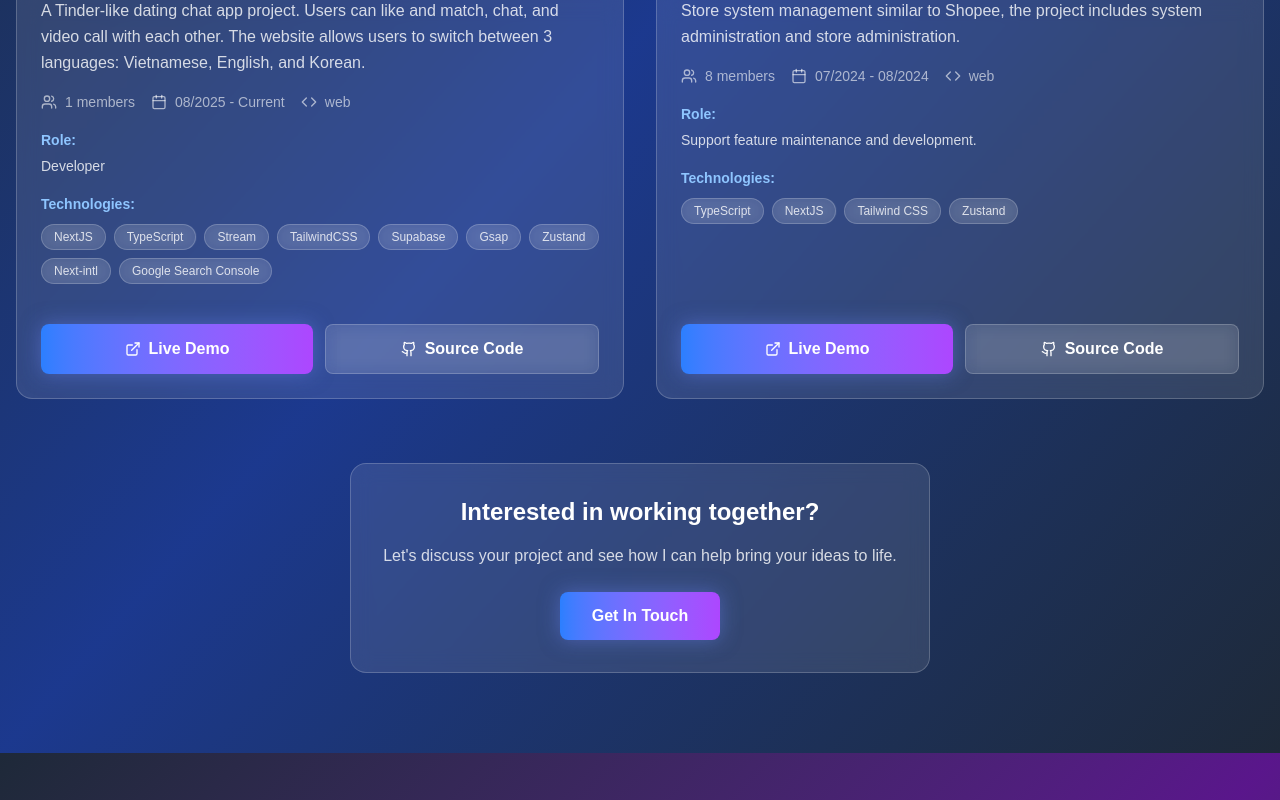
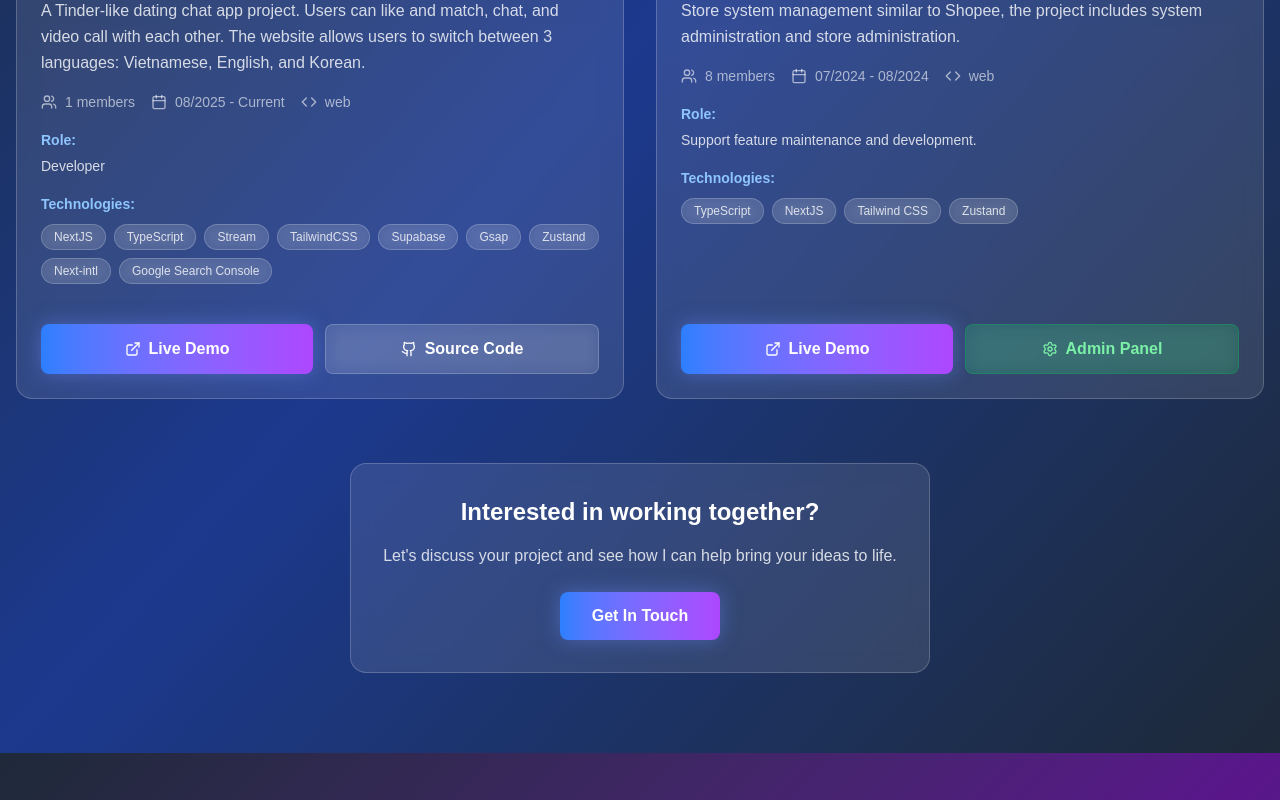
Before and after one commit to tranminhthang1606/TMT_Portfolio, a Next.js app: page / in a window 1280 px wide. Shown: the part 7658-8458 px from the top of the page. Built offline with nearby package versions, Linux system fonts and the light colour scheme.

Commit message:
fix: if has 2 link projects

```diff
--- a/src/components/Projects.tsx
+++ b/src/components/Projects.tsx
@@ -4,7 +4,7 @@ import { motion } from 'framer-motion';
 import { useInView } from 'react-intersection-observer';
 import { projects } from '@/data/portfolio';
 import { useState } from 'react';
-import { ExternalLink, Github, Users, Calendar, Code } from 'lucide-react';
+import { ExternalLink, Github, Users, Calendar, Code, Settings } from 'lucide-react';
 
 export default function Projects() {
   const [selectedCategory, setSelectedCategory] = useState('All');
@@ -183,13 +183,14 @@ export default function Projects() {
 
 
                   {/* Action Buttons */}
-                  <div className="flex gap-3 mt-auto pt-6">
+                  {(project.live || project.github || project.admin) && (
+                    <div className={`flex gap-3 mt-auto pt-6 ${(project.live && project.github) || (project.live && project.admin) || (project.github && project.admin) ? '' : 'justify-center'}`}>
                       {project.live && (
                         <a
                           href={project.live}
                           target="_blank"
                           rel="noopener noreferrer"
-                        className="flex-1 flex items-center justify-center gap-2 px-4 py-3 bg-gradient-to-r from-blue-500 to-purple-500 text-white rounded-lg font-semibold hover:from-blue-600 hover:to-purple-600 transition-all duration-300 glow min-h-[44px]"
+                          className={`flex items-center justify-center gap-2 px-4 py-3 bg-gradient-to-r from-blue-500 to-purple-500 text-white rounded-lg font-semibold hover:from-blue-600 hover:to-purple-600 transition-all duration-300 glow min-h-[44px] ${(project.live && project.github) || (project.live && project.admin) ? 'flex-1' : 'w-full'}`}
                         >
                           <ExternalLink className="w-4 h-4" />
                           Live Demo
@@ -200,13 +201,25 @@ export default function Projects() {
                           href={project.github}
                           target="_blank"
                           rel="noopener noreferrer"
-                        className="flex-1 flex items-center justify-center gap-2 px-4 py-3 bg-white/10 backdrop-blur-sm text-white rounded-lg font-semibold hover:bg-white/20 transition-all duration-300 border border-white/20 min-h-[44px]"
+                          className={`flex items-center justify-center gap-2 px-4 py-3 bg-white/10 backdrop-blur-sm text-white rounded-lg font-semibold hover:bg-white/20 transition-all duration-300 border border-white/20 min-h-[44px] ${(project.live && project.github) ? 'flex-1' : 'w-full'}`}
                         >
                           <Github className="w-4 h-4" />
                           Source Code
                         </a>
                       )}
+                      {project.admin && (
+                        <a
+                          href={project.admin}
+                          target="_blank"
+                          rel="noopener noreferrer"
+                          className={`flex items-center justify-center gap-2 px-4 py-3 bg-green-500/20 backdrop-blur-sm text-green-300 rounded-lg font-semibold hover:bg-green-500/30 transition-all duration-300 border border-green-500/30 min-h-[44px] ${(project.live && project.admin) ? 'flex-1' : 'w-full'}`}
+                        >
+                          <Settings className="w-4 h-4" />
+                          Admin Panel
+                        </a>
+                      )}
                     </div>
+                  )}
                 </div>
               </div>
             </motion.div>
--- a/src/data/portfolio.ts
+++ b/src/data/portfolio.ts
@@ -12,6 +12,7 @@ export interface Project {
   image: string;
   github?: string;
   live?: string;
+  admin?: string;
   teamSize?: number;
   role?: string;
   period: string;
@@ -206,7 +207,7 @@ export const projects: Project[] = [
     technologies: ["TypeScript", "NextJS", "Tailwind CSS", "Zustand"],
     image: "/projects/heartfield.jpg",
     live: "https://shop.heartfield.co.kr/",
-    github: "https://admin.heartfield.co.kr/",
+    admin: "https://admin.heartfield.co.kr/",
     teamSize: 8,
     role: "Support feature maintenance and development.",
     period: "07/2024 - 08/2024",
```
Lines whose indentation alone changed are shown as unchanged.
